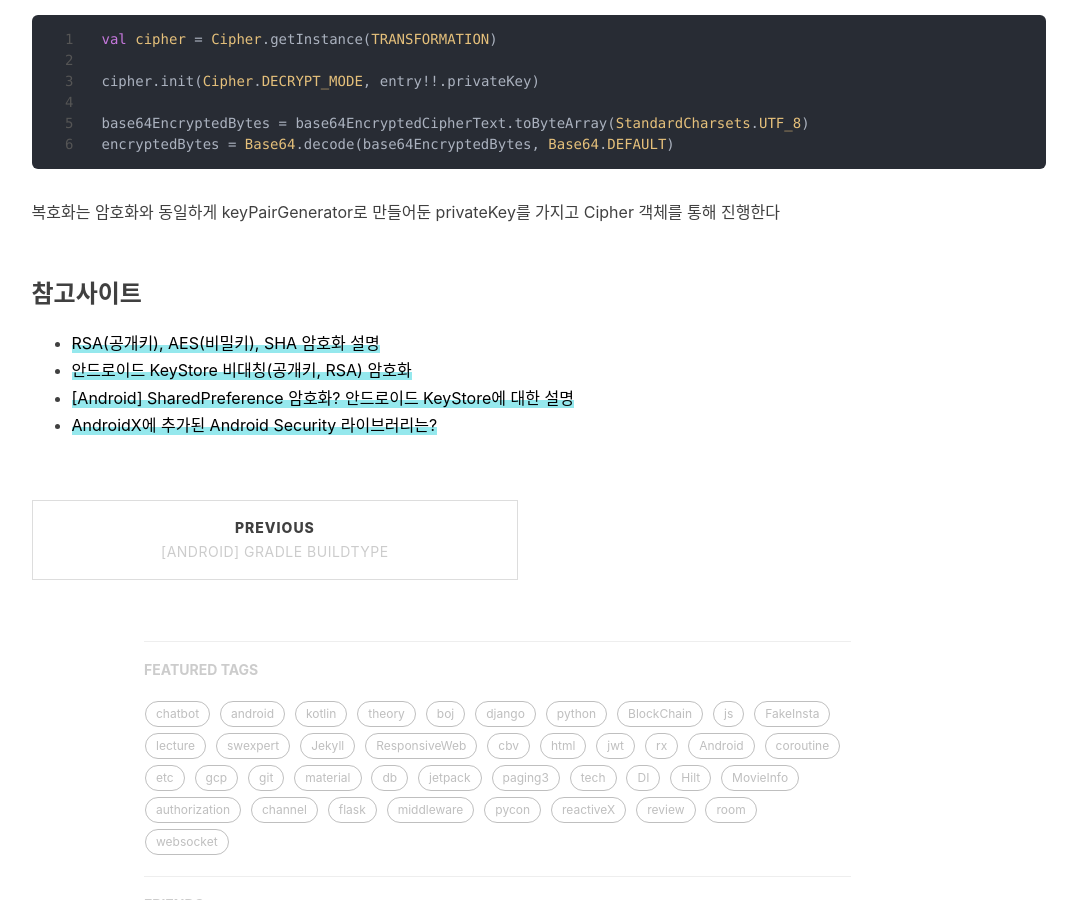
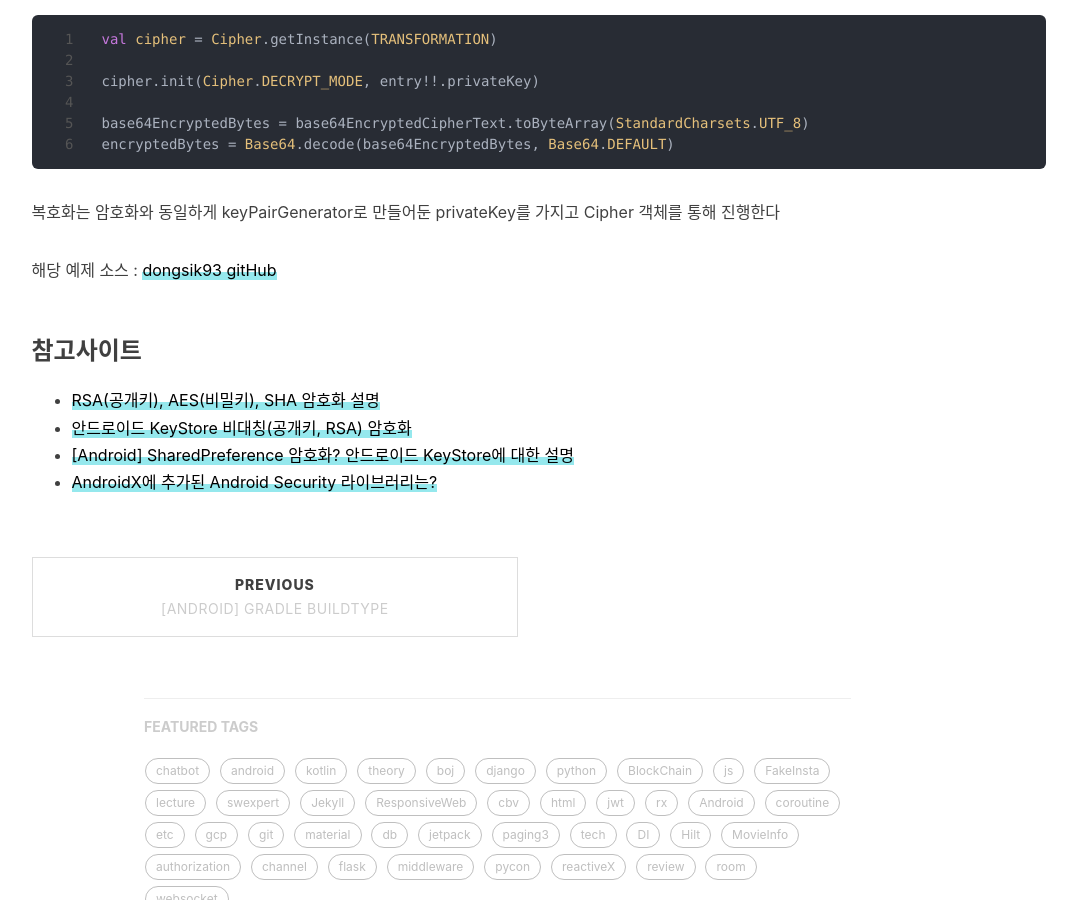
Before and after one commit to dongsik93/dongsik93.github.io, a Jekyll site: the page built from _posts/2023-01-03-til-android-shared-preference.md, in a window 1280 px wide and 900 px high, scrolled down 5765 px. Shown: the whole window, without its empty margins (121-1198 px from the left). Built offline with Jekyll 4.4.1, drawn with Linux system fonts in a browser that asks for light colours; nearby versions of some CDN libraries; comment, search, counter and statistics services are not loaded.

Commit message:
update blog source link

```diff
--- a/_posts/2023-01-03-til-android-shared-preference.md
+++ b/_posts/2023-01-03-til-android-shared-preference.md
@@ -238,6 +238,10 @@
 
 
 
+해당 예제 소스 : [dongsik93 gitHub](https://github.com/dongsik93/blog-source/tree/master/encrypt){: class="underlineFill"}
+
+
+
 ### 참고사이트
 
 - [RSA(공개키), AES(비밀키), SHA 암호화 설명](https://kkh0977.tistory.com/134){: class="underlineFill"}
```
